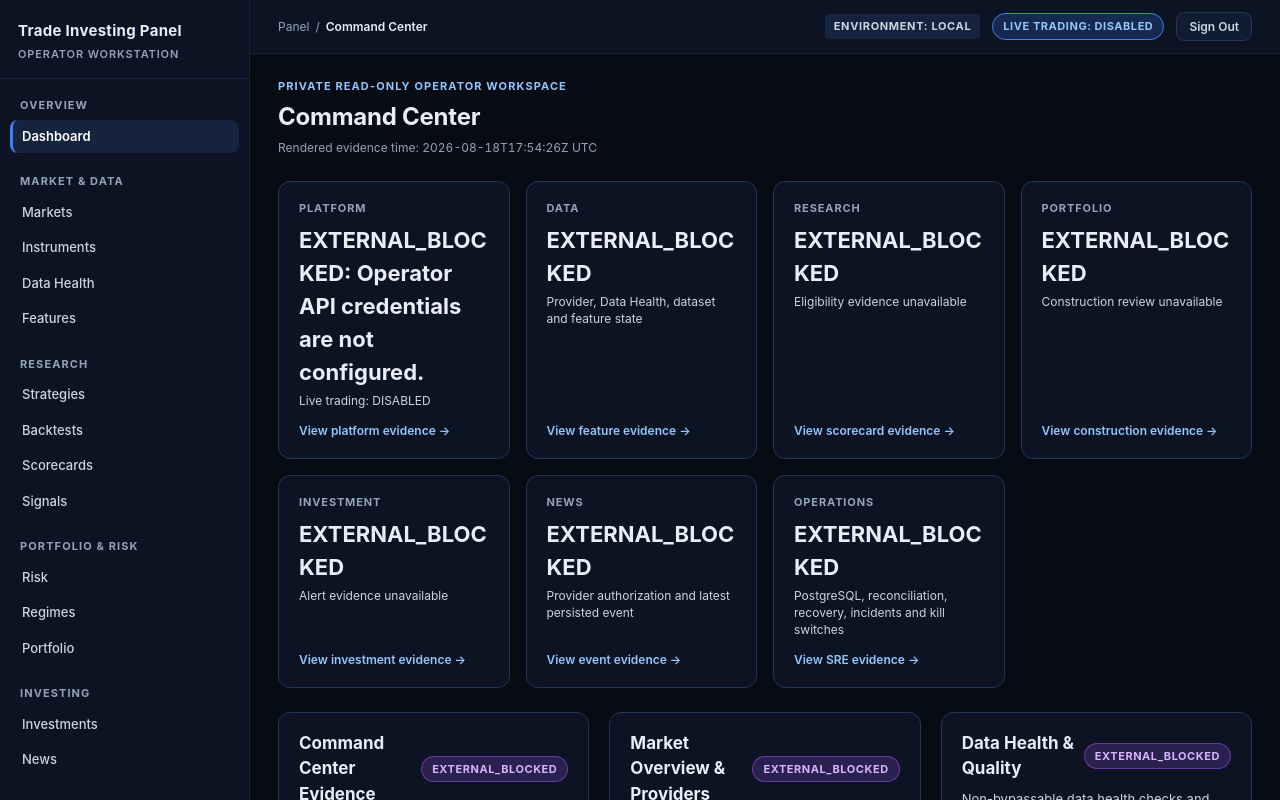
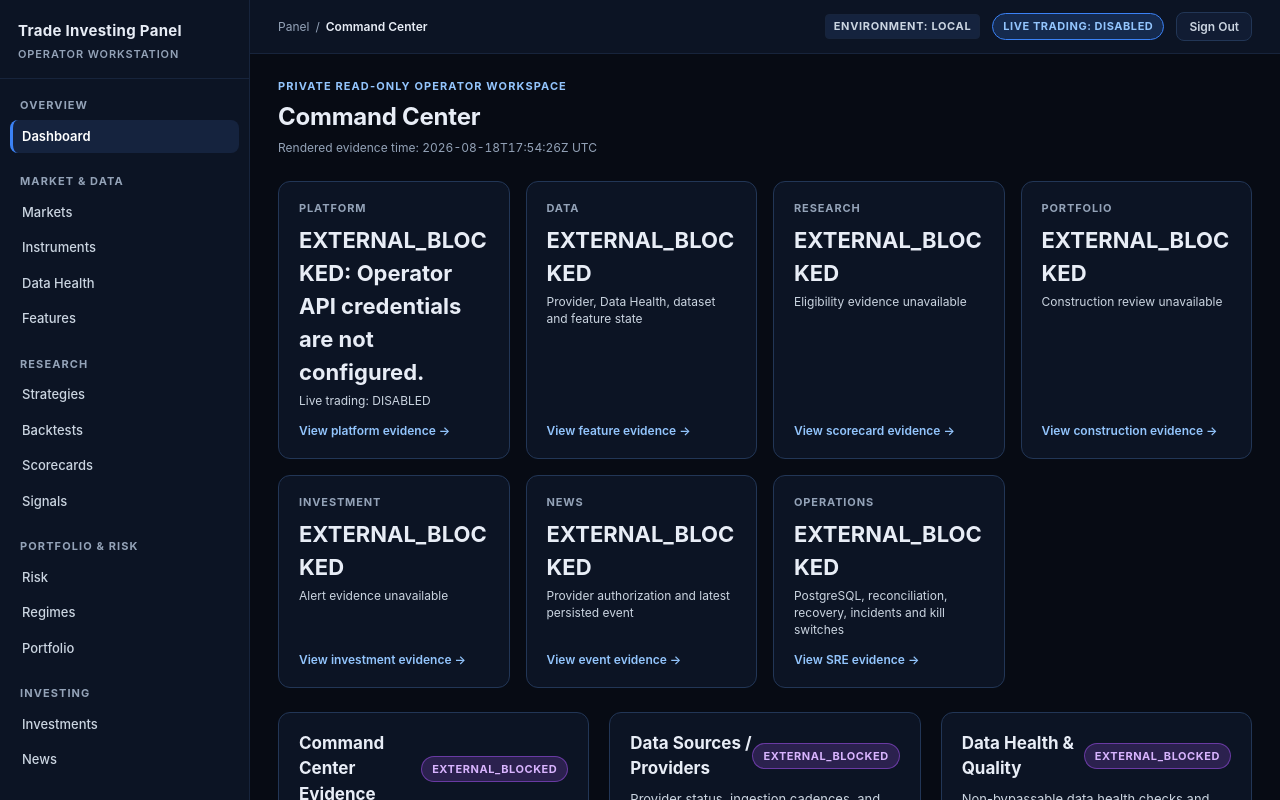
Before and after one commit to omerasik/investing_tradin_platform, a Next.js app in the folder web/: page /dashboard in a window 1280 px wide. Shown: the top 800 px of the page. Built offline with nearby package versions, Linux system fonts and the light colour scheme.

Commit message:
fix(dashboard): preserve exact Data Sources / Providers panel header

```diff
--- a/web/app/(protected)/dashboard/page.tsx
+++ b/web/app/(protected)/dashboard/page.tsx
@@ -192,7 +192,7 @@ export default async function DashboardPage() {
         {/* Data Sources / Providers */}
         <article id="data-sources" className="panel">
           <h2>
-            <span>Market Overview &amp; Providers</span>
+            <span>Data Sources / Providers</span>
             <StatusBadge status={health ? "AVAILABLE" : dataHealth.state} />
           </h2>
           <p>Provider status, ingestion cadences, and sealed dataset versioning.</p>
--- a/web/scripts/verify-dashboard.mjs
+++ b/web/scripts/verify-dashboard.mjs
@@ -21,7 +21,7 @@ if (unauthenticatedApi.status !== 401) {
 const html = await page.text();
 for (const required of [
   "Command Center", "PAPER ONLY", "Instrument Workstation",
-  "Market Overview & Providers", "Feature Authority", "Signal Explorer", "Strategy Laboratory", "Backtest / Validation", "Strategy Scorecard V2", "Regime Workspace", "Portfolio Construction", "Investment Workspace", "News / Event Intelligence", "Paper OMS", "Operations / SRE", "Audit", "LIVE TRADING: DISABLED", "EXTERNAL_BLOCKED", "Live trading is deliberately unavailable",
+  "Data Sources / Providers", "Feature Authority", "Signal Explorer", "Strategy Laboratory", "Backtest / Validation", "Strategy Scorecard V2", "Regime Workspace", "Portfolio Construction", "Investment Workspace", "News / Event Intelligence", "Paper OMS", "Operations / SRE", "Audit", "LIVE TRADING: DISABLED", "EXTERNAL_BLOCKED", "Live trading is deliberately unavailable",
 ]) {
   if (!html.includes(required)) throw new Error(`Dashboard content missing: ${required}`);
 }
```
